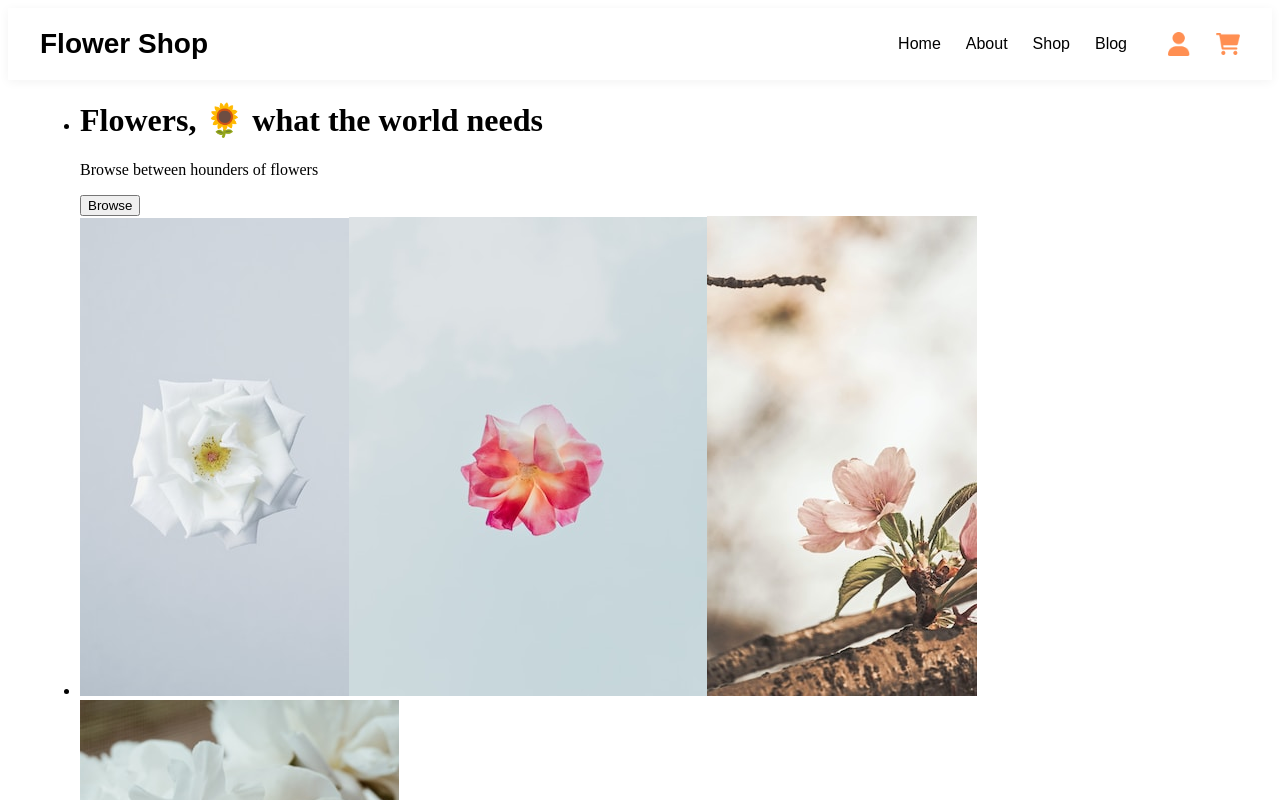
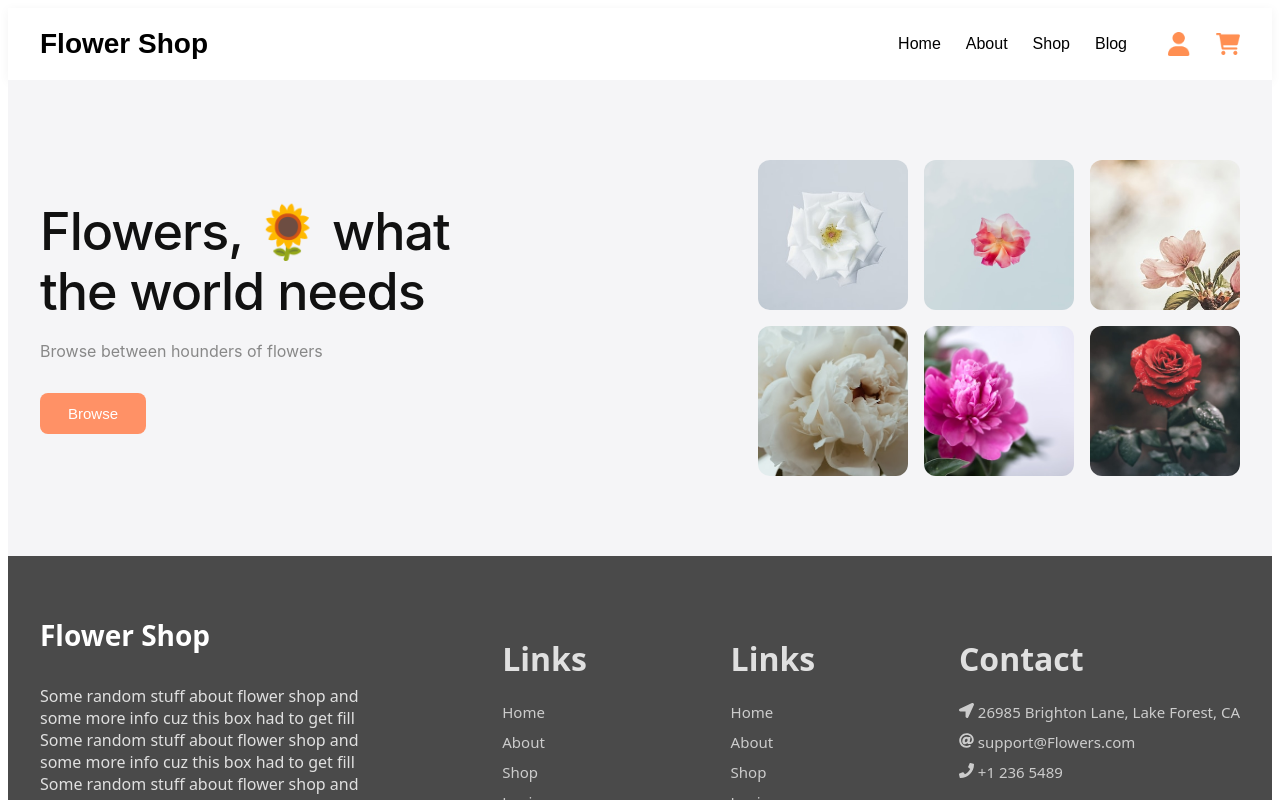
Before and after one commit to dilshodmahmaraimov22-ux/Flowers, a React (Vite) app: page / in a window 1280 px wide. Shown: the top 800 px of the page. Built offline with nearby package versions, Linux system fonts and the light colour scheme.

Commit message:
heroga style berdim

```diff
--- /dev/null
+++ b/src/Components/Home/Hero/Hero.css
@@ -0,0 +1,107 @@
+/* --- Umumiy Konteyner Stili --- */
+.container {
+  max-width: 1200px;
+  margin: 0 auto;
+  padding: 0 20px;
+}
+
+/* --- Hero Sektsiyasi (Asosiy Blok) --- */
+.hero {
+  background-color: #f5f5f7; /* Rasmdagi och kulrang fon */
+  padding: 80px 0;          /* Yuqoridan va pastdan masofa */
+  font-family: -apple-system, BlinkMacSystemFont, "Segoe UI", Roboto, sans-serif;
+}
+
+/* Chap va o'ng tomonni joylashtirish */
+.hero__list {
+  display: flex;
+  align-items: center;
+  justify-content: space-between;
+  list-style: none;
+  margin: 0;
+  padding: 0;
+  gap: 50px; /* Matn va rasmlar orasidagi masofa */
+}
+
+/* --- Chap tomon (Matn Bloki) --- */
+.hero__item {
+  flex: 1;
+  max-width: 480px; /* Matnning maksimal kengligi */
+}
+
+/* Sarlavha: "Flowers, 🌻 what the world needs" */
+.hero__title {
+  font-size: 52px;
+  font-weight: 500;
+  line-height: 1.15;
+  color: #111111;
+  margin: 0 0 20px 0;
+  letter-spacing: -1px;
+}
+
+/* Subtitle matni */
+.hero__text {
+  font-size: 16px;
+  color: #888888; /* Och kulrang matn */
+  margin: 0 0 32px 0;
+}
+
+/* Sabzirang (Orange) Tugma */
+.hero__btn {
+  background-color: #ff9166; /* Rasmdagi rang */
+  color: #ffffff;
+  border: none;
+  padding: 12px 28px;
+  font-size: 15px;
+  font-weight: 500;
+  border-radius: 8px; /* Burchaklarni yumaloqlash */
+  cursor: pointer;
+  transition: background-color 0.3s ease, transform 0.1s ease;
+}
+
+.hero__btn:hover {
+  background-color: #e27d49; /* Ustiga kelganda to'qroq rang */
+}
+
+.hero__btn:active {
+  transform: scale(0.98); /* Bosilganda effekt */
+}
+
+/* --- O'ng tomon (Rasmlar Paneli - Grid) --- */
+.hero__item2 {
+  display: grid;
+  grid-template-columns: repeat(3, 150px); /* 3 ta ustun, har biri 150px */
+  grid-template-rows: repeat(2, 150px);    /* 2 ta qator, har biri 150px */
+  gap: 16px;                                /* Rasmlar orasidagi masofa */
+  list-style: none;
+}
+
+/* Har bir rasmni shakllantirish */
+.hero__img {
+  width: 100%;
+  height: 100%;
+  object-fit: cover;    /* Rasmni shaklini buzmay sig'dirish */
+  border-radius: 12px;  /* Burchaklarni yumaloqlash */
+  background-color: #eaeaea; /* Agar rasm yuklanmasa fon */
+}
+
+/* --- Mobil va Planshet versiyasi uchun Moslashuvchanlik --- */
+@media (max-width: 992px) {
+  .hero__list {
+    flex-direction: column; /* Matn va rasmlar ustma-ust tushadi */
+    text-align: center;
+  }
+
+  .hero__item {
+    max-width: 100%;
+    margin-bottom: 40px;
+  }
+
+  .hero__item2 {
+    grid-template-columns: repeat(3, 1fr); /* Ustunlar ekran kengligiga moslashadi */
+    grid-auto-rows: 1fr;
+    width: 100%;
+    max-width: 500px;
+    aspect-ratio: 3 / 2; /* 3x2 Grid formatini saqlash */
+  }
+}
--- a/src/Components/Home/Hero/Hero.jsx
+++ b/src/Components/Home/Hero/Hero.jsx
@@ -5,6 +5,7 @@ import hero3 from '../../Images/hero3.jpg'
 import hero4 from '../../Images/hero4.jpg'
 import hero5 from '../../Images/hero5.jpg'
 import hero6 from '../../Images/hero6.jpg'
+import './Hero.css'
 
 const Hero = () => {
   return (
@@ -18,7 +19,7 @@ const Hero = () => {
                         <p className='hero__text'>Browse between hounders of flowers</p>
                         <button className='hero__btn'>Browse</button>
                     </li>
-                    <li className='hero__item'>
+                    <li className='hero__item2'>
                         <img className='hero__img' src={hero1} alt="flower" />
                         <img className='hero__img' src={hero2} alt="flower" />
                         <img className='hero__img' src={hero3} alt="flower" />
```
